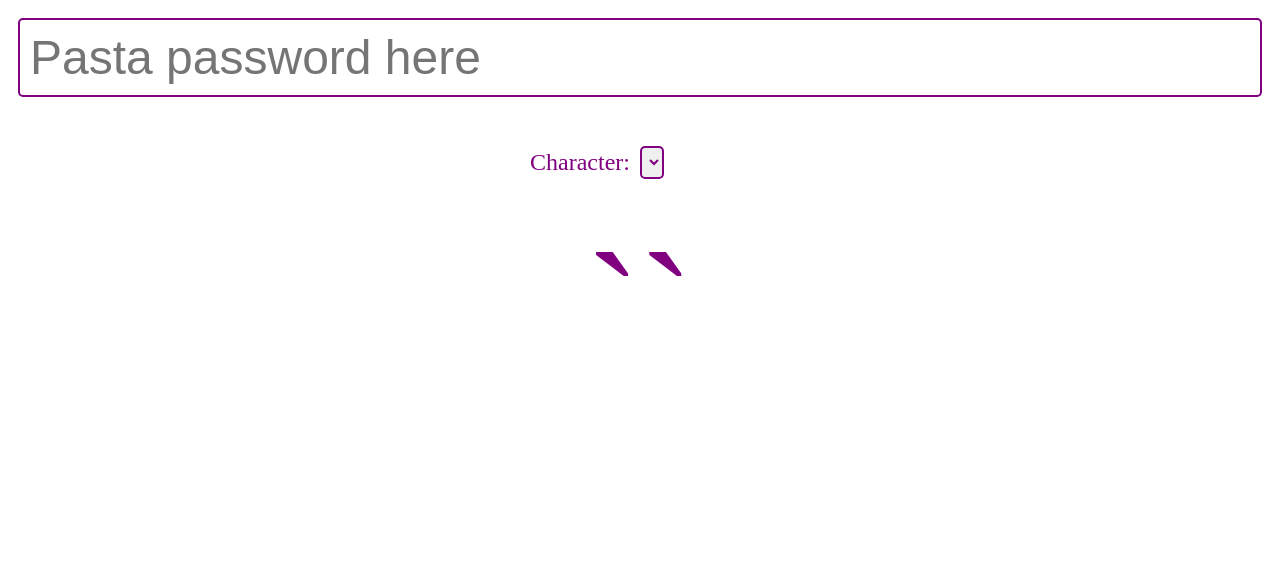
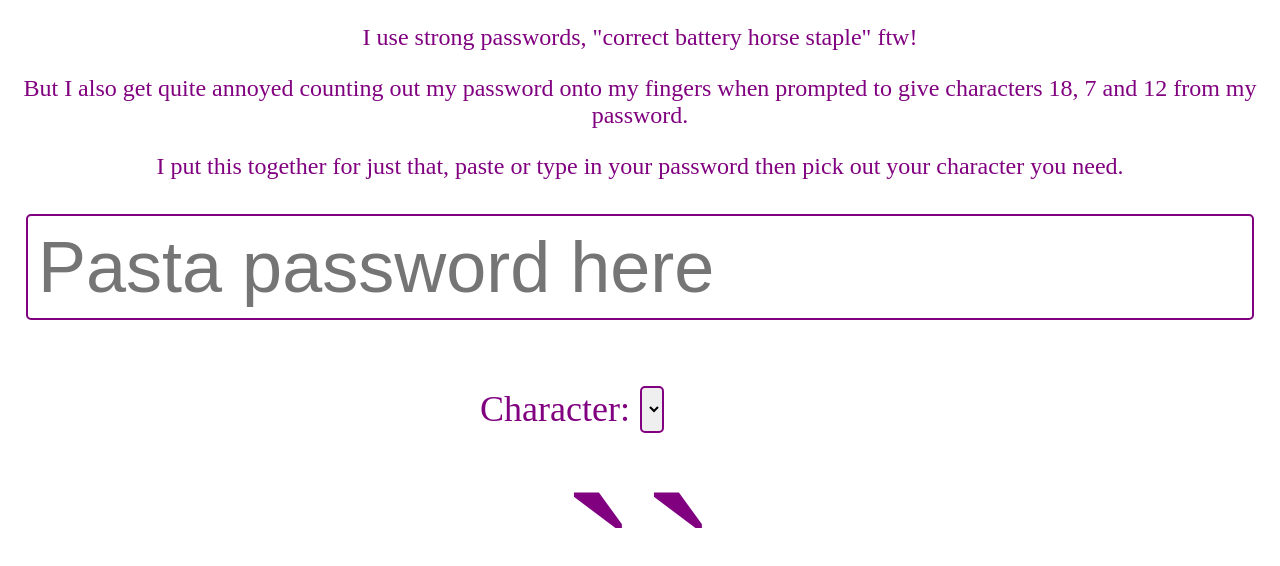
Before and after one commit to spences10/characters-from-password, a Next.js app: page / in a window 1280 px wide. Shown: the top 566 px of the page. Built offline with nearby package versions, Linux system fonts and the light colour scheme.

Commit message:
moar components

```diff
--- a/components/MainForm.js
+++ b/components/MainForm.js
@@ -1,5 +1,12 @@
 import React from 'react'
 import styled from 'styled-components'
+
+const Body = styled.body`
+  color: purple;
+  font-size: 1.5em;
+  border-radius: 5px;
+  text-align: center;
+`
 
 const WrapperForm = styled.form`
   /* position: absolute; */
@@ -32,7 +39,6 @@ const CharacterInput = styled.input.attrs({
 `
 
 const CharacterSelect = styled.select`
-  color: purple;
   font-size: 1.5em;
   border: 2px solid purple;
   border-radius: 5px;
@@ -43,7 +49,6 @@ const CharacterSelect = styled.select`
 `
 
 const ResultsDiv = styled.div`
-  color: purple;
   font-size: 10em;
   border-radius: 5px;
   text-align: center;
@@ -53,7 +58,6 @@ const ResultsDiv = styled.div`
 `
 
 const CharacterLabel = styled.label`
-  color: purple;
   font-size: 1.5em;
   /* margin: 10px 200px 10px 200px; */
   padding: 10px;
@@ -112,7 +116,12 @@ class MainForm extends React.Component {
     // characterFromPassword = characterFromPassword.charAt(this.state.selected)
 
     return (
-      <div>
+      <Body>
+        <div>
+          <p>I use strong passwords, "correct battery horse staple" ftw!</p>
+          <p>But I also get quite annoyed counting out my password onto my fingers when prompted to give characters 18, 7 and 12 from my password.</p>
+          <p>I put this together for just that, paste or type in your password then pick out your character you need.</p>
+        </div>
         <WrapperForm>
           <CharacterInput
             value={this.state.password}
@@ -126,11 +135,11 @@ class MainForm extends React.Component {
               {list}
             </CharacterSelect>
           </SelectDiv>
+        </WrapperForm>
           <ResultsDiv>
             <label>`{characterFromPassword}`</label>
           </ResultsDiv>
-        </WrapperForm>
-      </div>
+      </Body>
     )
   }
 }
```
